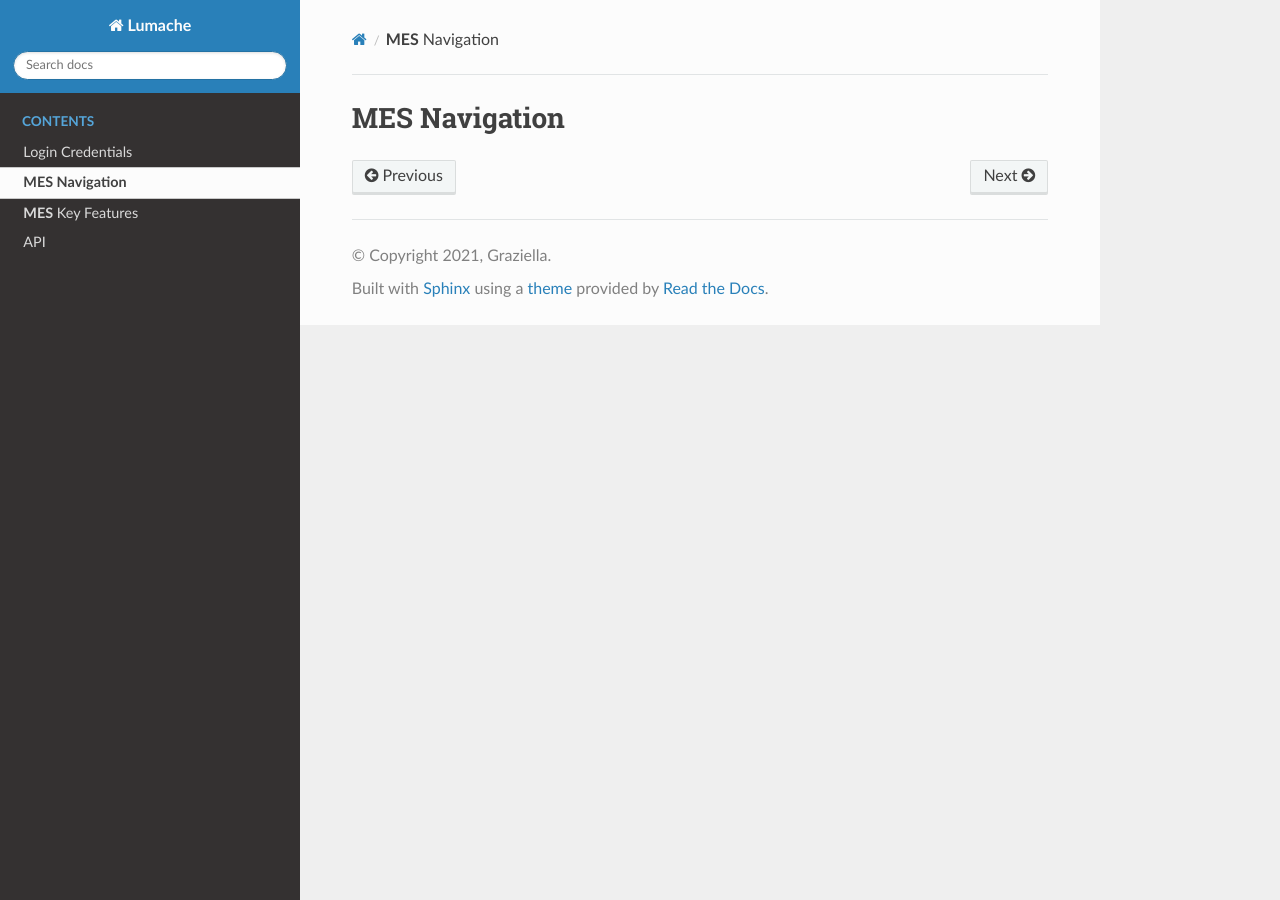
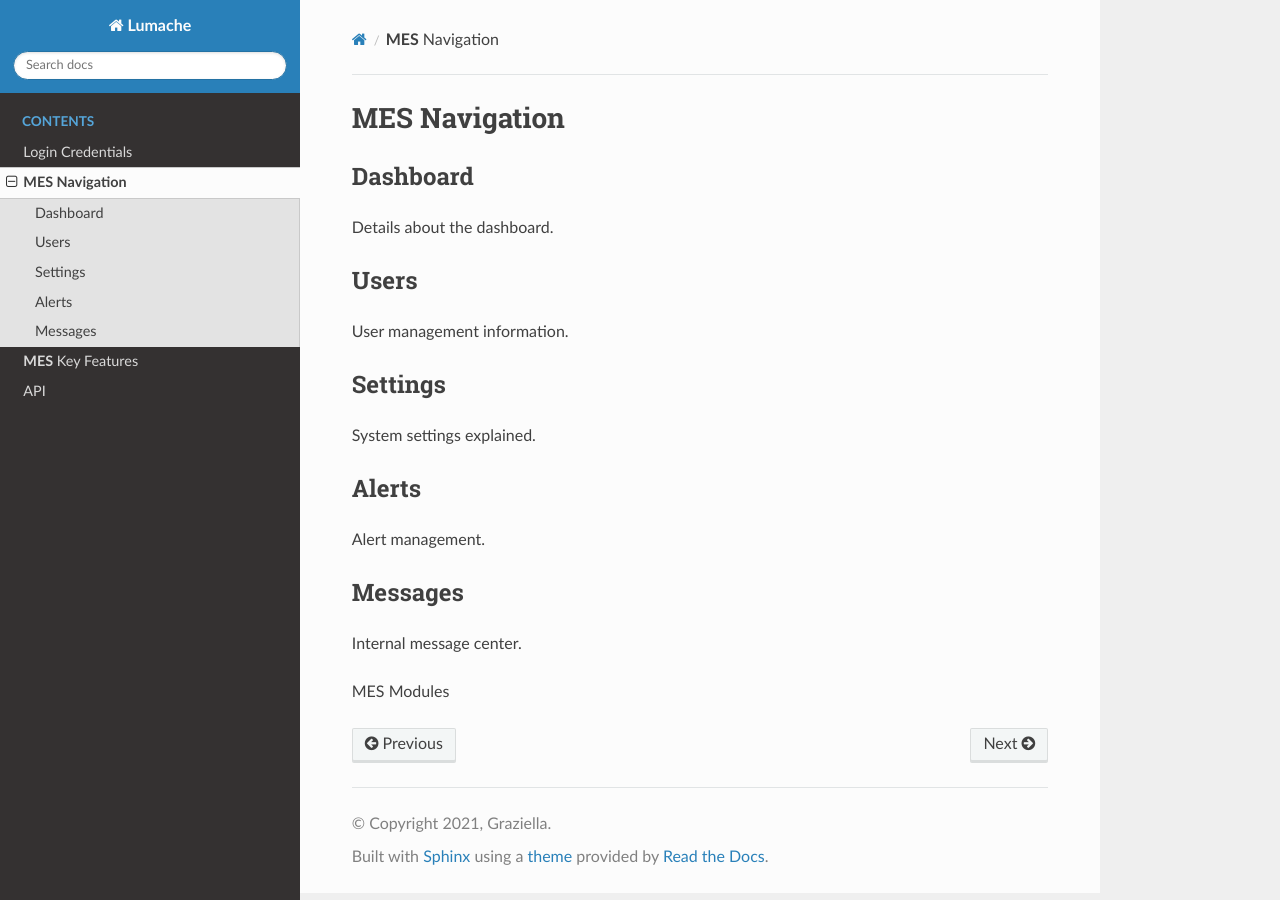
Before and after one commit to ghadiben0/-rtd-tutorial-ghadi2, a Sphinx documentation site: the page built from docs/source/navigation.rst, in a window 1280 px wide. Built offline with Sphinx 7.4.7 and the Read the Docs theme 3.1.0, drawn with Linux system fonts in a browser that asks for light colours.

Commit message:
Update navigation.rst

```diff
--- a/docs/source/navigation.rst
+++ b/docs/source/navigation.rst
@@ -1,2 +1,29 @@
 **MES** Navigation
 ==================
+
+Dashboard
+---------
+
+Details about the dashboard.
+
+Users
+-----
+
+User management information.
+
+Settings
+--------
+
+System settings explained.
+
+Alerts
+------
+
+Alert management.
+
+Messages
+--------
+
+Internal message center.
+
+MES Modules
```
